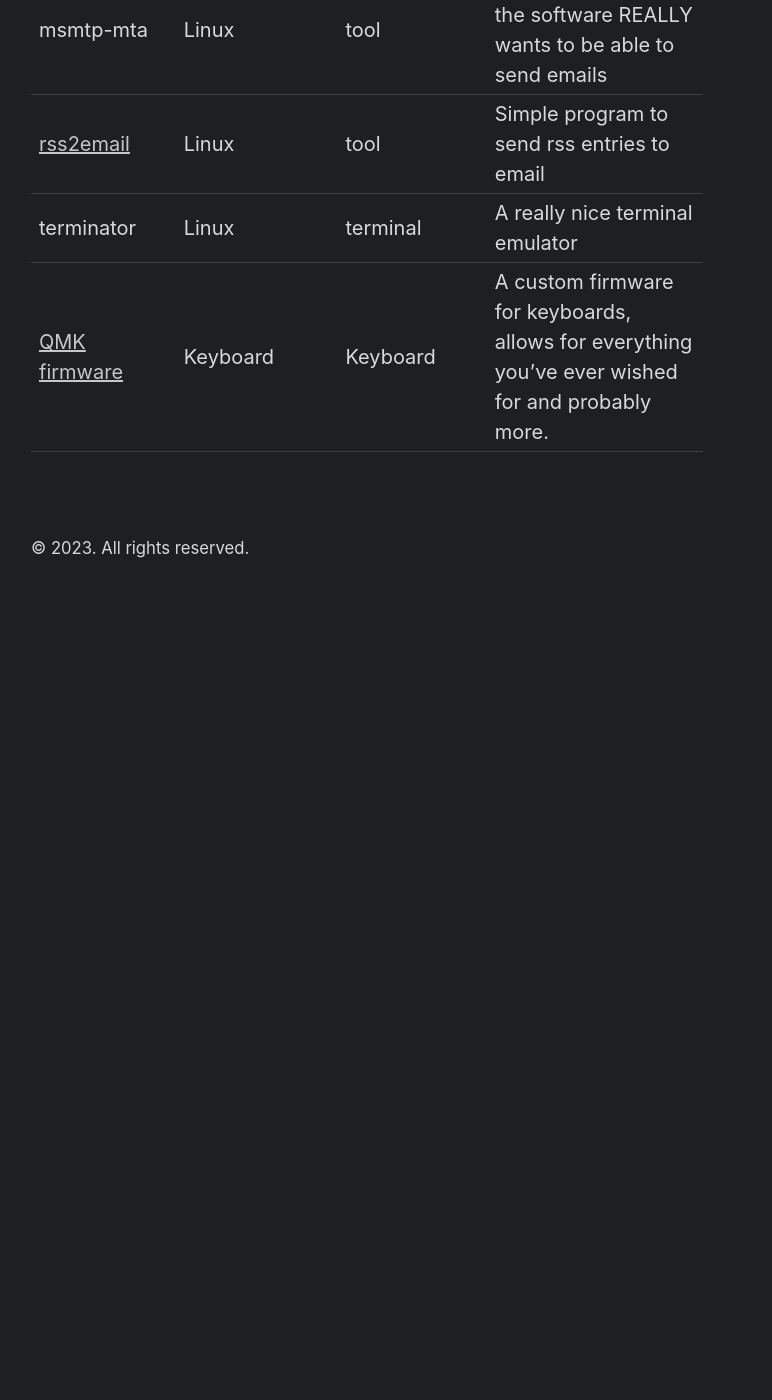
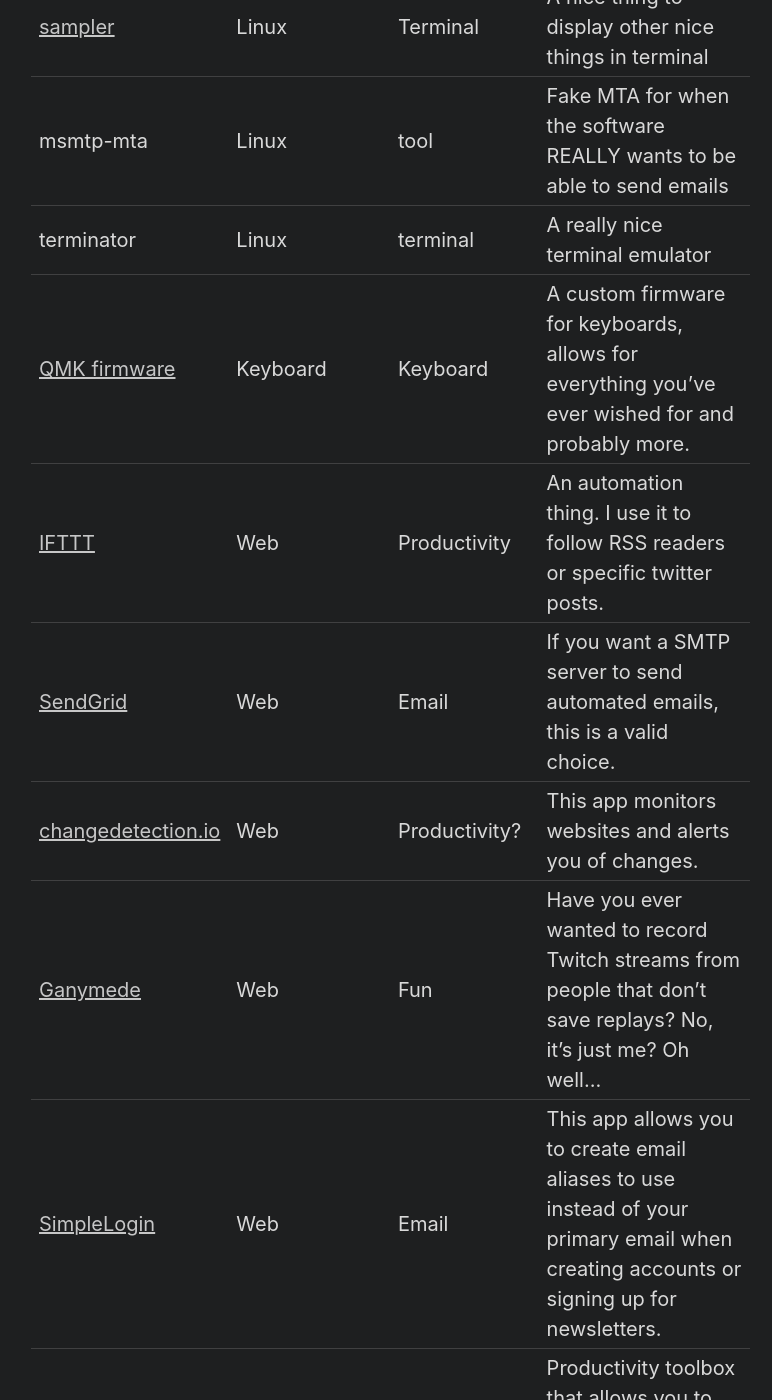
Before and after one commit to KowalskiPiotr98/KowalskiPiotr98.github.io, a Jekyll site: the page built from software.md, in a window 1280 px wide and 1400 px high, scrolled down 5135 px. Shown: the whole window, without its empty margins (273-1045 px from the left). Built offline with Jekyll 4.4.1, drawn with Linux system fonts in a browser that asks for light colours; Markdown is read by kramdown in place of the engine named in the settings; before the commit the page ends 5745 px from its top, so only the background shows below that; some of the changed text lies outside the part shown.

Commit message:
Update software list

```diff
--- a/software.md
+++ b/software.md
@@ -8,15 +8,16 @@
 
 | Software                                                                                                          | OS                | Category                       | Description                                                                                                                                                        |
 |-------------------------------------------------------------------------------------------------------------------|-------------------|--------------------------------|--------------------------------------------------------------------------------------------------------------------------------------------------------------------|
-| [Bitwarden](https://bitwarden.com/)                                                                               | Everywhere        | Security                       | Cheap/free password manager. Available with self-hosting option.                                                                                                   |
+| [1Password](https://1password.com/)                                                                               | Everywhere        | Security                       | Password manager. Apparently secure.                                                                                                                               |
 | [GoLand](https://www.jetbrains.com/go/)                                                                           | Desktop           | Programming                    | Go IDE, very good                                                                                                                                                  |
 | [Obsidian](https://obsidian.md/)                                                                                  | Everywhere        | Note taking                    | A brilliant application for note taking with vim keybinds and Markdown support. Originally used to write this very list.                                           |
 | [Neovim](https://neovim.io/)                                                                                      | Desktop           | Text editing                   | Vim is good. Nvim is even better.                                                                                                                                  |
 | [Rider](https://www.jetbrains.com/rider/)                                                                         | Desktop           | Programming                    | dotnet IDE, much better than VS or VS code                                                                                                                         |
 | [Todoist](https://todoist.com/)                                                                                   | Everywhere        | Productivity                   | A todo list application                                                                                                                                            |
-| [Vivaldi](https://vivaldi.com/)                                                                                   | Everywhere        | Web                            | Web browser                                                                                                                                                        |
+| Chrome                                                                                                            | Everywhere        | Web                            | Web browser (obviously)                                                                                                                                            |
 | [bat](https://github.com/sharkdp/bat)                                                                             | Terminal          | Terminal                       | Like `cat`, just better                                                                                                                                            |
 | [ProtonMail](https://mail.proton.me/)                                                                             | Everywhere        | Email                          | Email + calendar service provider. Not the best out there, but definitely a solid choice                                                                           |
+| [Proton Calendar](https://calendar.proton.me/)                                                                    | Everywhere        | Productivity                   | A web based calendar, apparently privacy-focues. Easy to use everywhere with nice mobile apps. No web-dav sync though.                                             |
 | [fish](https://fishshell.com/)                                                                                    | Terminal          | Terminal                       | Shell, alternative to `bash`, best served with chips                                                                                                               |
 | [lazygit](https://github.com/jesseduffield/lazygit)                                                               | Desktop           | Terminal, Programming          | A better way to use git                                                                                                                                            |
 | [delta](https://github.com/dandavison/delta)                                                                      | Desktop           | Terminal, Programming          | A better way to view git diffs                                                                                                                                     |
@@ -60,6 +59,14 @@
 | ssl-cert-check                                                                                                    | Linux             | tool                           | A handy tool for checking the validity of tls certificates                                                                                                         |
 | [sampler](https://github.com/sqshq/sampler#contents)                                                              | Linux             | Terminal                       | A nice thing to display other nice things in terminal                                                                                                              |
 | msmtp-mta                                                                                                         | Linux             | tool                           | Fake MTA for when the software REALLY wants to be able to send emails                                                                                              |
-| [rss2email](https://github.com/rss2email/rss2email)                                                               | Linux             | tool                           | Simple program to send rss entries to email                                                                                                                        |
 | terminator                                                                                                        | Linux             | terminal                       | A really nice terminal emulator                                                                                                                                    |
 | [QMK firmware](https://github.com/qmk/qmk_firmware)                                                               | Keyboard          | Keyboard                       | A custom firmware for keyboards, allows for everything you've ever wished for and probably more.                                                                   |
+| [IFTTT](https://ifttt.com/)                                                                                       | Web               | Productivity                   | An automation thing. I use it to follow RSS readers or specific twitter posts.                                                                                     |
+| [SendGrid](https://app.sendgrid.com/)                                                                             | Web               | Email                          | If you want a SMTP server to send automated emails, this is a valid choice.                                                                                        |
+| [changedetection.io](https://github.com/dgtlmoon/changedetection.io)                                              | Web               | Productivity?                  | This app monitors websites and alerts you of changes.                                                                                                              |
+| [Ganymede](https://github.com/zibbp/ganymede)                                                                     | Web               | Fun                            | Have you ever wanted to record Twitch streams from people that don't save replays? No, it's just me? Oh well...                                                    |
+| [SimpleLogin](https://app.simplelogin.io/)                                                                        | Web               | Email                          | This app allows you to create email aliases to use instead of your primary email when creating accounts or signing up for newsletters.                             |
+| [PowerToys](https://github.com/microsoft/PowerToys)                                                               | Windows           | Productivity                   | Productivity toolbox that allows you to disable Chrome tab closing with ^W.                                                                                        |
+| [ShareX](https://github.com/ShareX/ShareX)                                                                        | Windows           | Productivity                   | A screenshot taking app also available on Steam for some inexplicable reason.                                                                                      |
+| [Termius](https://termius.com/)                                                                                   | Everywhere        | Terminal                       | A terminal with very good SSH management. Also available on mobile for those of you who like managing servers with your tiny phone touchscreens.                   |
+| [Cygwin](https://www.cygwin.com/)                                                                                 | Windows           | Linux                          | A Linux compatibility layer for Windows. Will make your PATH even more confusing.                                                                                  |
```
Also changed, not shown: other parts of software.md (+0 -2 lines).
